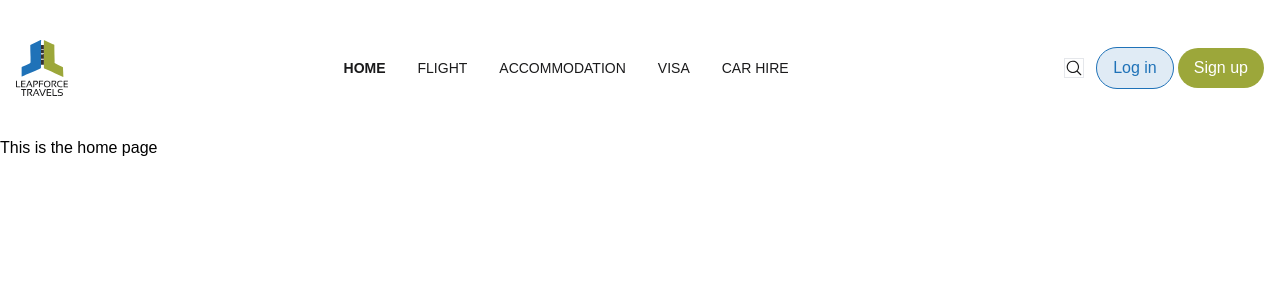
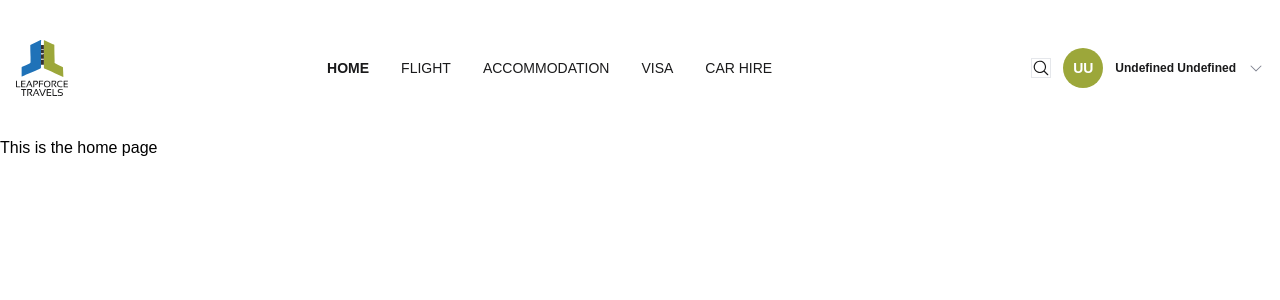
Before and after one commit to mgiwa78/leap-force-app, a React (Vite) app: page / in a window 1280 px wide. Shown: the top 300 px of the page. Built offline with nearby package versions, Linux system fonts and the light colour scheme.

Commit message:
Chore: update menu dropdown

```diff
--- a/src/components/layouts/menu/index.tsx
+++ b/src/components/layouts/menu/index.tsx
@@ -3,12 +3,15 @@ import { NavLink, useNavigate } from "react-router-dom";
 import { routerLinks } from "@/constants";
 import { RenderIf } from "@/components/hoc/RenderIf";
 import MobileNavigation from "./mobileNav";
+import MenuDropdown from "./menuDropdown";
+import { Avatar } from "@/components/core/Avatar/Avatar";
 
 import { Icon } from "@iconify/react";
 
 const Menu = () => {
   const token = null;
   const [openNav, setOpenNav] = useState(false);
+  const profile: any = null;
 
   const navigate = useNavigate();
 
@@ -38,7 +41,7 @@ const Menu = () => {
           className="border-[0.5px] text-type h-5 w-5"
         />
 
-        <RenderIf condition={!token}>
+        <RenderIf condition={!!token}>
           <div className="hidden lg:flex items-center gap-x-1">
             <button
               className="bg-[#E0EBF5] text-secondary rounded-full py-2 px-4 cursor-pointer border-[0.5px] border-secondary "
@@ -54,6 +57,22 @@ const Menu = () => {
             </button>
           </div>
         </RenderIf>
+
+        <RenderIf condition={!token && !profile}>
+          <div className="hidden lg:flex items-center gap-x-3">
+            <Avatar
+              image={`${profile?.first_name} ${profile?.last_name}`}
+              size="40"
+            />
+            <div className="text-type text-[12px]">
+              <h1 className="capitalize font-semibold">{`${profile?.first_name} ${profile?.last_name}`}</h1>
+              <p>{profile?.email ?? ""}</p>
+            </div>
+
+            <MenuDropdown />
+          </div>
+        </RenderIf>
+
         <button className="block lg:hidden" onClick={() => setOpenNav(true)}>
           <Icon
             icon="material-symbols:menu-rounded"
--- /dev/null
+++ b/src/components/layouts/menu/menuDropdown.tsx
@@ -0,0 +1,67 @@
+import { Fragment } from "react";
+import { Icon } from "@iconify/react";
+import {
+  Menu,
+  MenuButton,
+  Transition,
+  MenuItem,
+  MenuItems,
+} from "@headlessui/react";
+import { NavLink } from "react-router-dom";
+import { logoutUser } from "@/utils/fn";
+
+const MenuDropdown = () => {
+  return (
+    <Menu as="div" className="relative">
+      <MenuButton className="flex gap-x-1 items-center">
+        <Icon icon="ph:caret-down" className="h-4 w-4 text-[#808491]" />
+      </MenuButton>
+
+      <Transition
+        as={Fragment}
+        enter="transition ease-out duration-100"
+        enterFrom="transform opacity-0 scale-50"
+        enterTo="transform opacity-100 scale-100"
+        leave="transition ease-in duration-75"
+        leaveFrom="transform opacity-100 scale-100"
+        leaveTo="transform opacity-0 scale-50"
+      >
+        <MenuItems className="absolute z-[1] right-0 mt-2 py-4 w-[220px] origin-top-right rounded-lg bg-white shadow-lg focus:outline-none">
+          <MenuItem as="div" className="px-4 py-4 text-text2 text-sm">
+            <NavLink
+              className={({ isActive }) =>
+                `text-sm text-text2/80 px-3  ${
+                  isActive ? " bg-[#F1F1F1] rounded-full py-3 " : ""
+                }`
+              }
+              to="/my-profile"
+            >
+              My Profile
+            </NavLink>
+          </MenuItem>
+
+          <MenuItem as="div" className="px-4 py-4 text-text2 text-sm">
+            <NavLink
+              className={({ isActive }) =>
+                `text-sm text-text2/80 px-3  ${
+                  isActive ? " bg-[#F1F1F1] rounded-full py-3 " : ""
+                }`
+              }
+              to="/change-password"
+            >
+              Change Password
+            </NavLink>
+          </MenuItem>
+
+          <MenuItem as="div" className="px-4 py-4 text-primary text-sm">
+            <button onClick={() => logoutUser()} className="px-4">
+              Sign out
+            </button>
+          </MenuItem>
+        </MenuItems>
+      </Transition>
+    </Menu>
+  );
+};
+
+export default MenuDropdown;
--- a/src/components/layouts/menu/mobileNav.tsx
+++ b/src/components/layouts/menu/mobileNav.tsx
@@ -22,7 +22,7 @@ const MobileNavigation = ({ isOpen, toggleMenu }: Props) => {
         }`}
       >
         <div className="py-8 px-5 ">
-          <div className="flex  justify-between">
+          <div className="flex justify-between">
             <NavLink to="/">
               <img src="/assets/leapforce.svg" alt="logo" />
             </NavLink>
```
